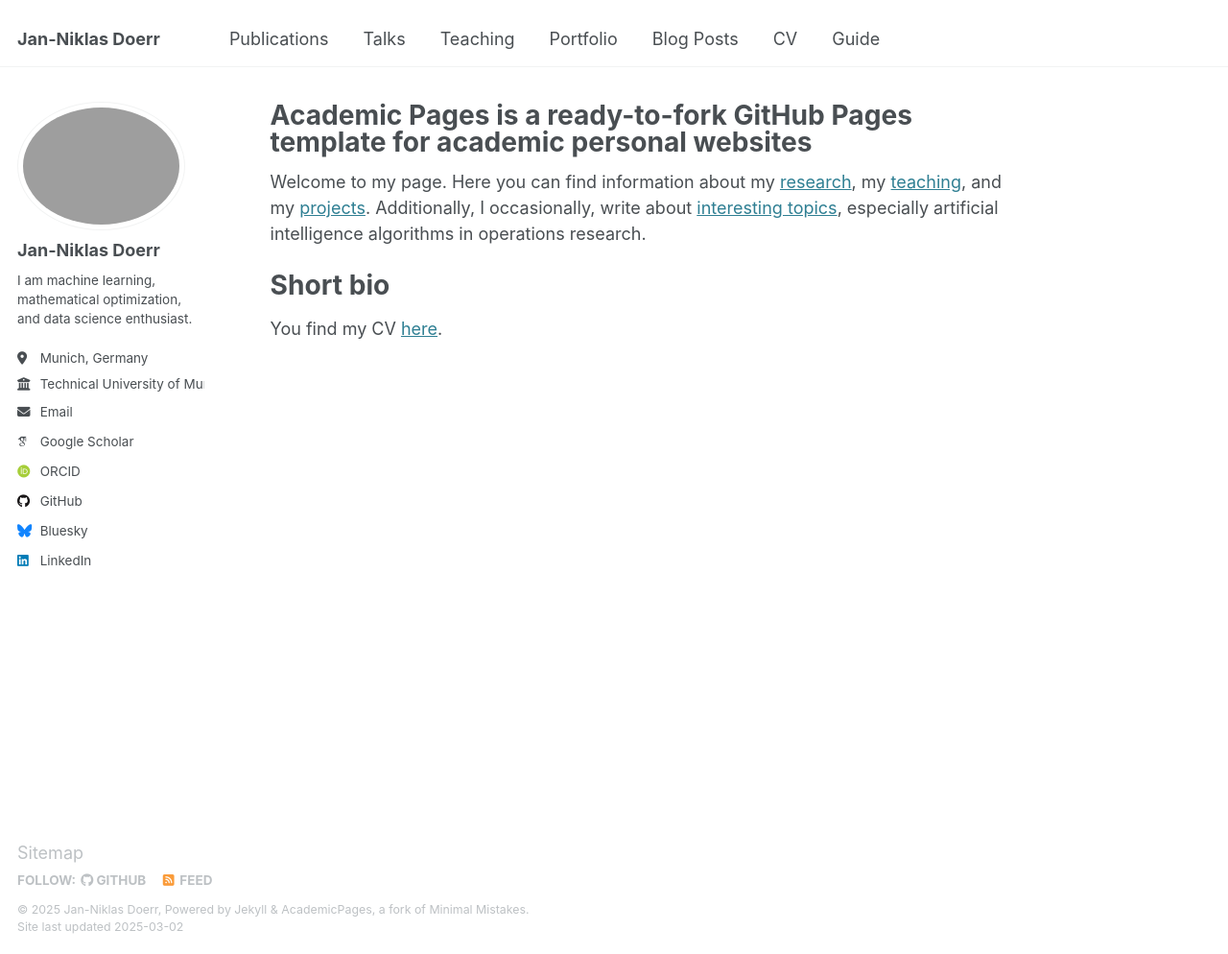
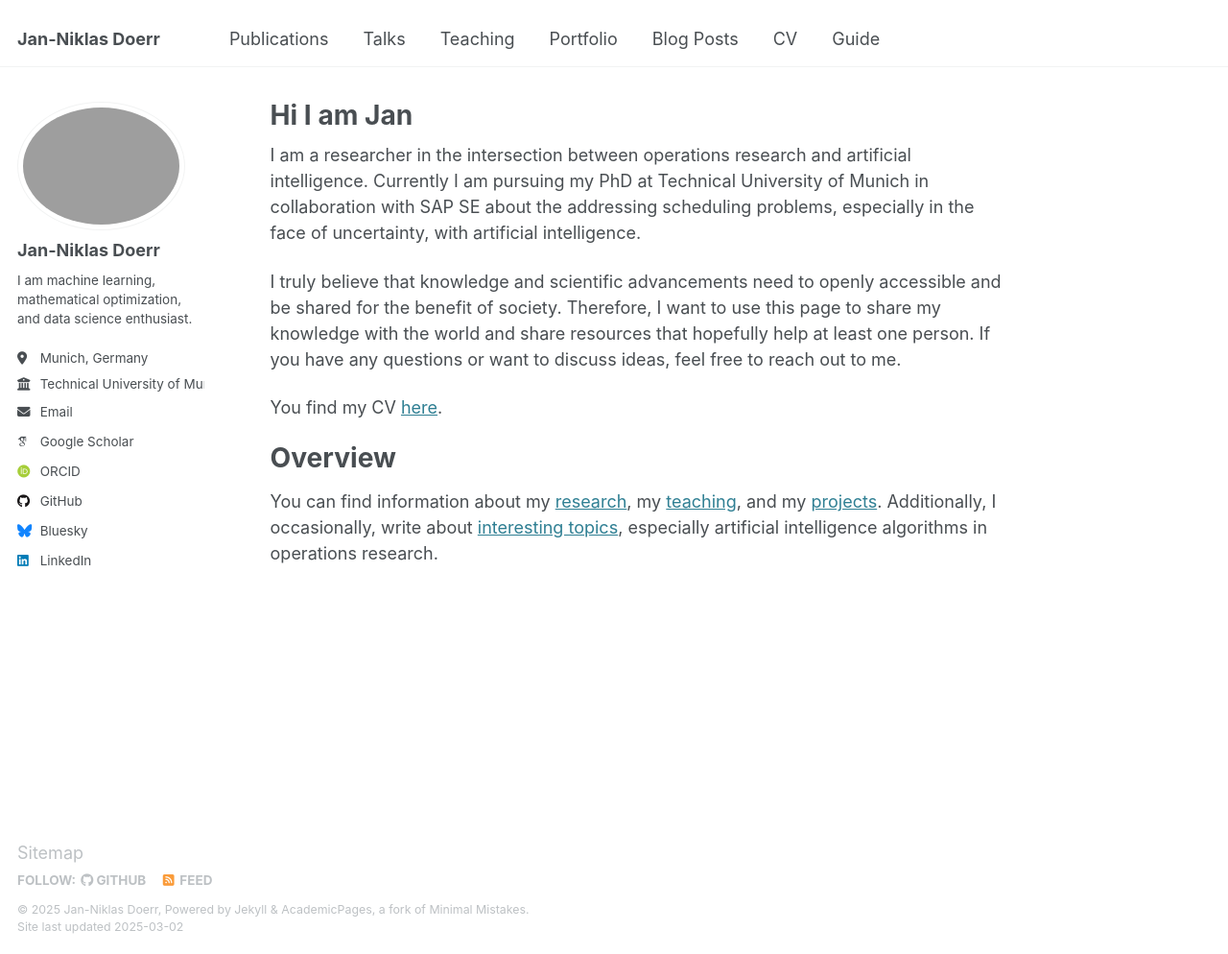
Before and after one commit to Jan-Niklas-Doerr/Jan-Niklas-Doerr.github.io, a Jekyll site: the page built from _pages/about.md, in a window 1280 px wide and 994 px high. Shown: the whole window at 96% size. Built offline with Jekyll 4.4.1, drawn with Linux system fonts in a browser that asks for light colours; some web fonts are replaced.

Commit message:
bio update

```diff
--- a/_pages/about.md
+++ b/_pages/about.md
@@ -1,26 +1,26 @@
 ---
 permalink: /
-title: "Academic Pages is a ready-to-fork GitHub Pages template for academic personal websites"
+title: "Hi I am Jan"
 author_profile: true
 redirect_from:
   - /about/
   - /about.html
 ---
 
-Welcome to my page. Here you can find information about my [research](https://jan-niklas-doerr.github.io//publications/), my [teaching](https://jan-niklas-doerr.github.io//teaching/), and my [projects](https://jan-niklas-doerr.github.io//portfolio/).
-Additionally, I occasionally, write about [interesting topics](https://jan-niklas-doerr.github.io//year-archive/), especially artificial intelligence algorithms in operations research.
+I am a researcher in the intersection between operations research and artificial intelligence.
+Currently I am pursuing my PhD at Technical University of Munich in collaboration with SAP SE about the addressing scheduling problems, especially in the face of uncertainty, with artificial intelligence.
 
-Short bio
-======
-
-
-
+I truly believe that knowledge and scientific advancements need to openly accessible and be shared for the benefit of society.
+Therefore, I want to use this page to share my knowledge with the world and share resources that hopefully help at least one person.
+If you have any questions or want to discuss ideas, feel free to reach out to me.
 
 You find my CV [here](https://jan-niklas-doerr.github.io//cv/).
 
 
-
-
+Overview
+======
+You can find information about my [research](https://jan-niklas-doerr.github.io//publications/), my [teaching](https://jan-niklas-doerr.github.io//teaching/), and my [projects](https://jan-niklas-doerr.github.io//portfolio/).
+Additionally, I occasionally, write about [interesting topics](https://jan-niklas-doerr.github.io//year-archive/), especially artificial intelligence algorithms in operations research.
 
 <!-- This is the front page of a website that is powered by the [Academic Pages template](https://github.com/academicpages/academicpages.github.io) and hosted on GitHub pages. [GitHub pages](https://pages.github.com) is a free service in which websites are built and hosted from code and data stored in a GitHub repository, automatically updating when a new commit is made to the repository. This template was forked from the [Minimal Mistakes Jekyll Theme](https://mmistakes.github.io/minimal-mistakes/) created by Michael Rose, and then extended to support the kinds of content that academics have: publications, talks, teaching, a portfolio, blog posts, and a dynamically-generated CV. You can fork [this template](https://github.com/academicpages/academicpages.github.io) right now, modify the configuration and markdown files, add your own PDFs and other content, and have your own site for free, with no ads!
 
```
